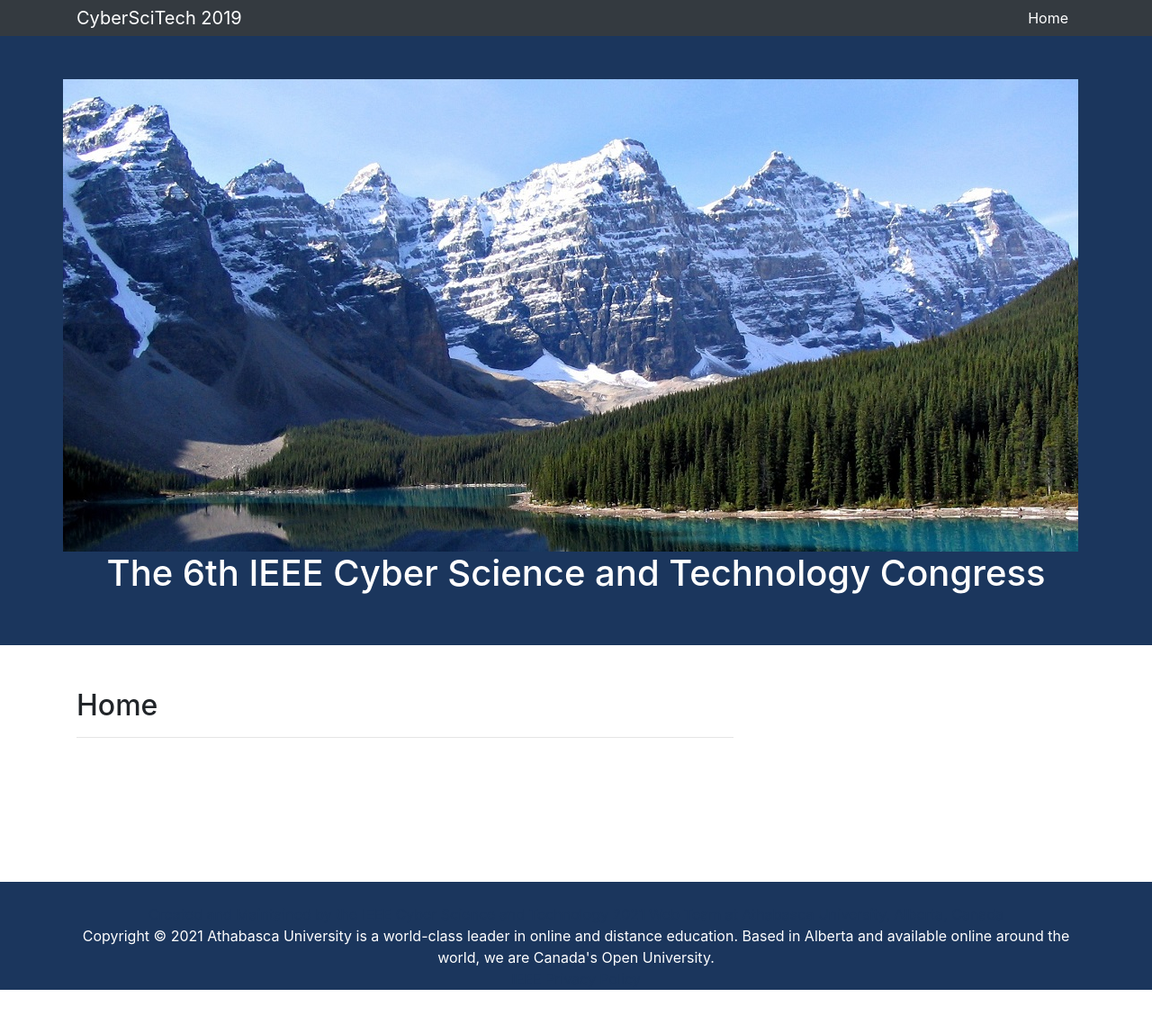
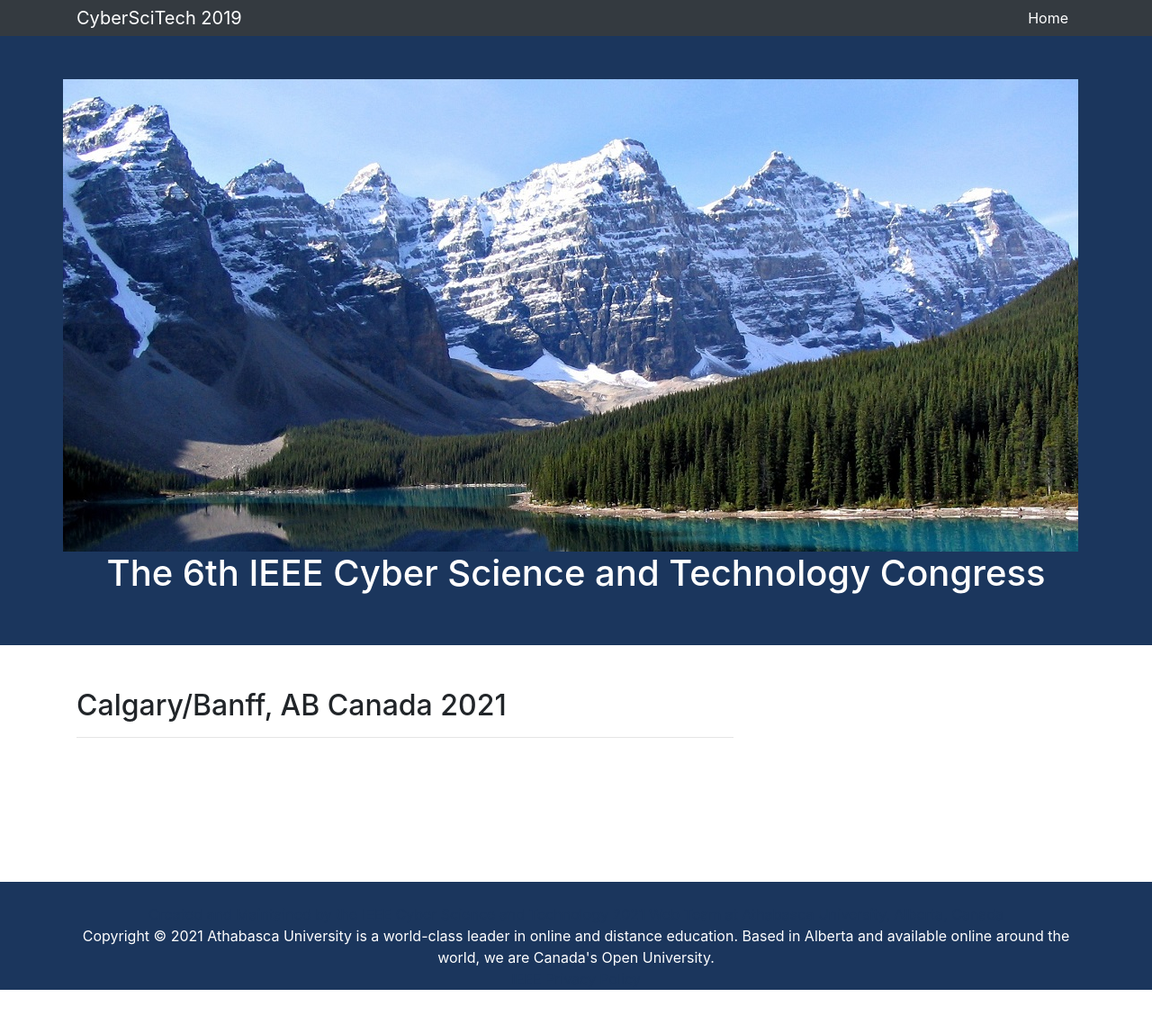
Before and after one commit to kstauff/2021, a Jekyll site: the page built from index.html, in a window 1280 px wide. Shown: the whole page at 90% size. Built offline with Jekyll 4.4.1, drawn with Linux system fonts in a browser that asks for light colours.

Commit message:
Update index.html

```diff
--- a/index.html
+++ b/index.html
@@ -4,7 +4,7 @@ layout: default
 
 <div class="row">
   <div class="col-md-8 mb-5">
-    <h2>Home</h2>
+    <h2>Calgary/Banff, AB Canada 2021</h2>
     <hr />
 
   </div></div>
```
